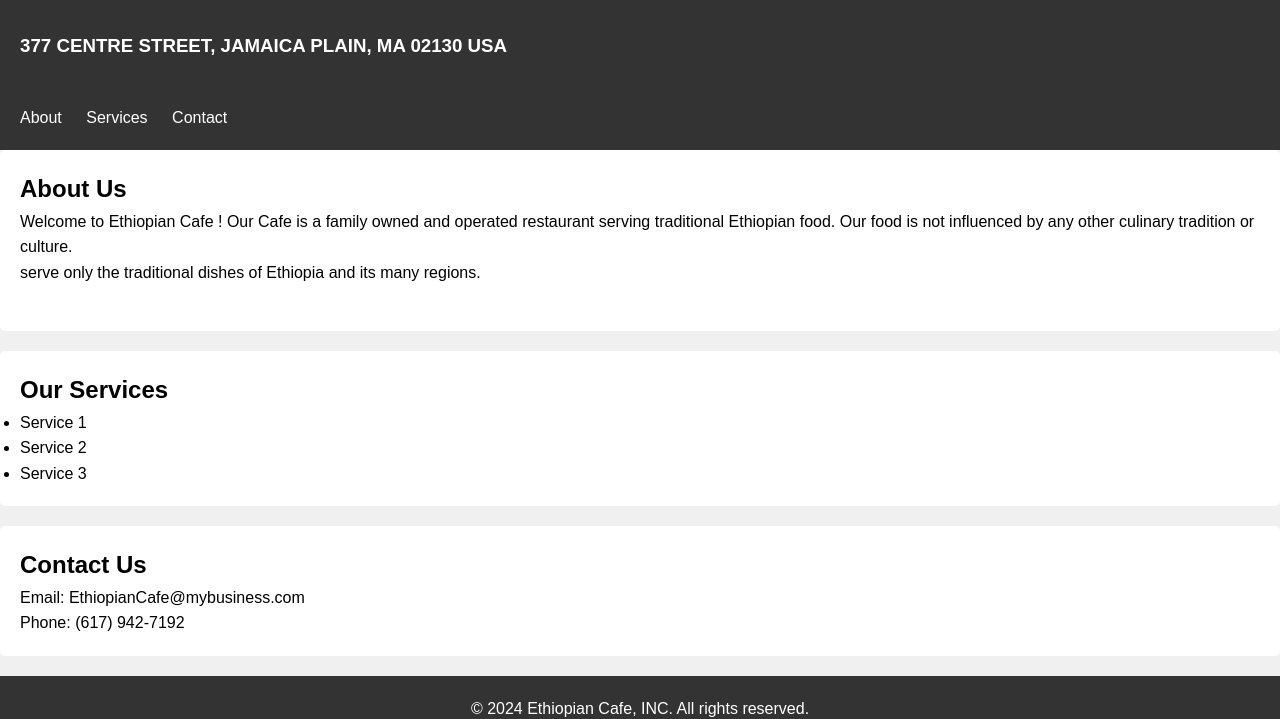
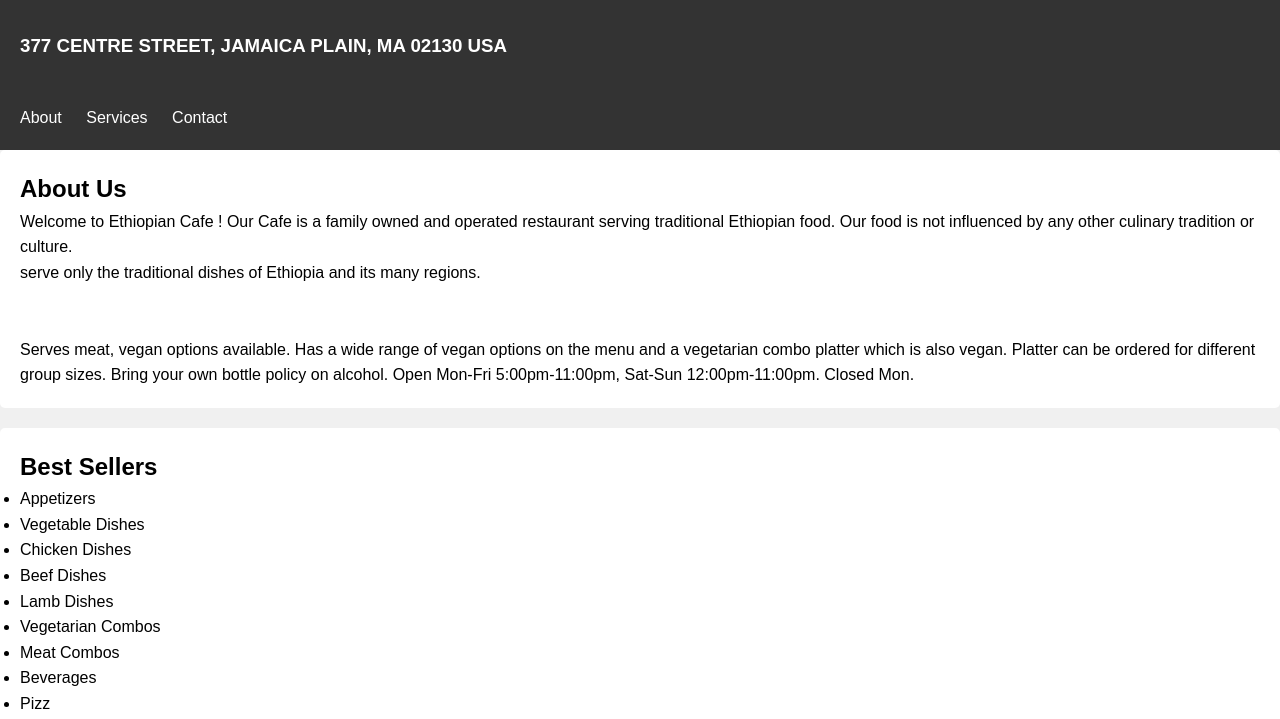
Before and after one commit to 5250FSW/EthiopianCafe, a plain HTML site: page index.html in a window 1280 px wide. Shown: the part 85-804 px from the top of the page. Drawn offline with Linux system fonts and the light colour scheme; a script that the page names is missing.

Commit message:
index changes

```diff
--- a/index.html
+++ b/index.html
@@ -22,14 +22,20 @@
     <section id="about">
         <h2>About Us</h2>
         <p> Welcome to Ethiopian Cafe ! Our Cafe is a family owned and operated restaurant serving traditional Ethiopian food. Our food is not influenced by any other culinary tradition or culture. <br> serve only the traditional dishes of Ethiopia and its many regions.</p>
-    </br></p> </section>
+    </br> <br>Serves meat, vegan options available. Has a wide range of vegan options on the menu and a vegetarian combo platter which is also vegan. Platter can be ordered for different group sizes. Bring your own bottle policy on alcohol. Open Mon-Fri 5:00pm-11:00pm, Sat-Sun 12:00pm-11:00pm. Closed Mon.</br></p> </section>
 
     <section id="services">
-        <h2>Our Services</h2>
+        <h2>Best Sellers</h2>
         <ul>
-            <li>Service 1</li>
-            <li>Service 2</li>
-            <li>Service 3</li>
+            <li>Appetizers</li>
+            <li>   Vegetable Dishes</li>
+                <li>   Chicken Dishes</li>
+                <li>   Beef Dishes</li>
+                <li>  Lamb Dishes</li>
+                <li>  Vegetarian Combos</li>
+                <li>  Meat Combos</li>
+                <li>  Beverages</li>
+                <li>  Pizz</li>
         </ul>
     </section>
 
```
